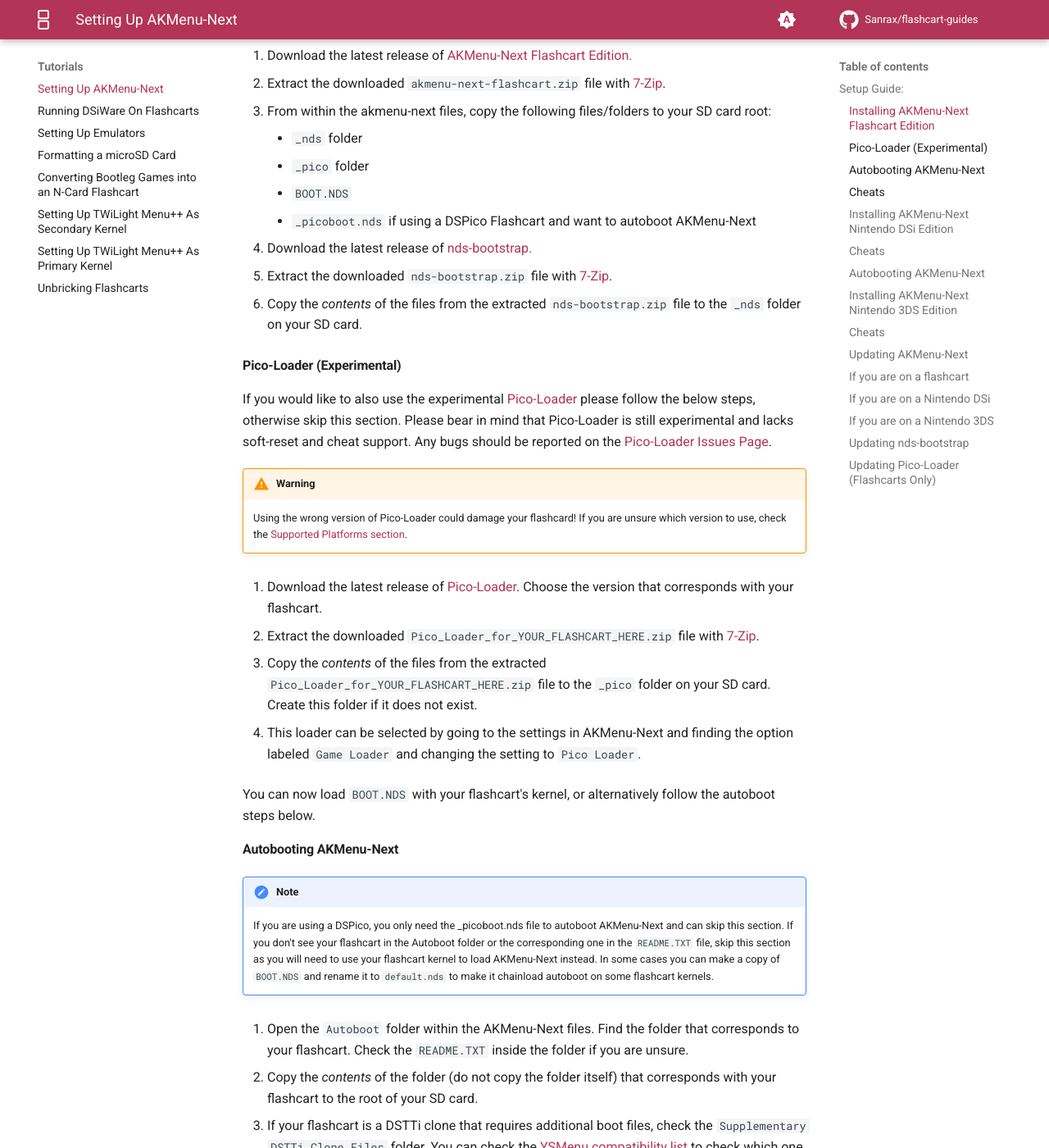
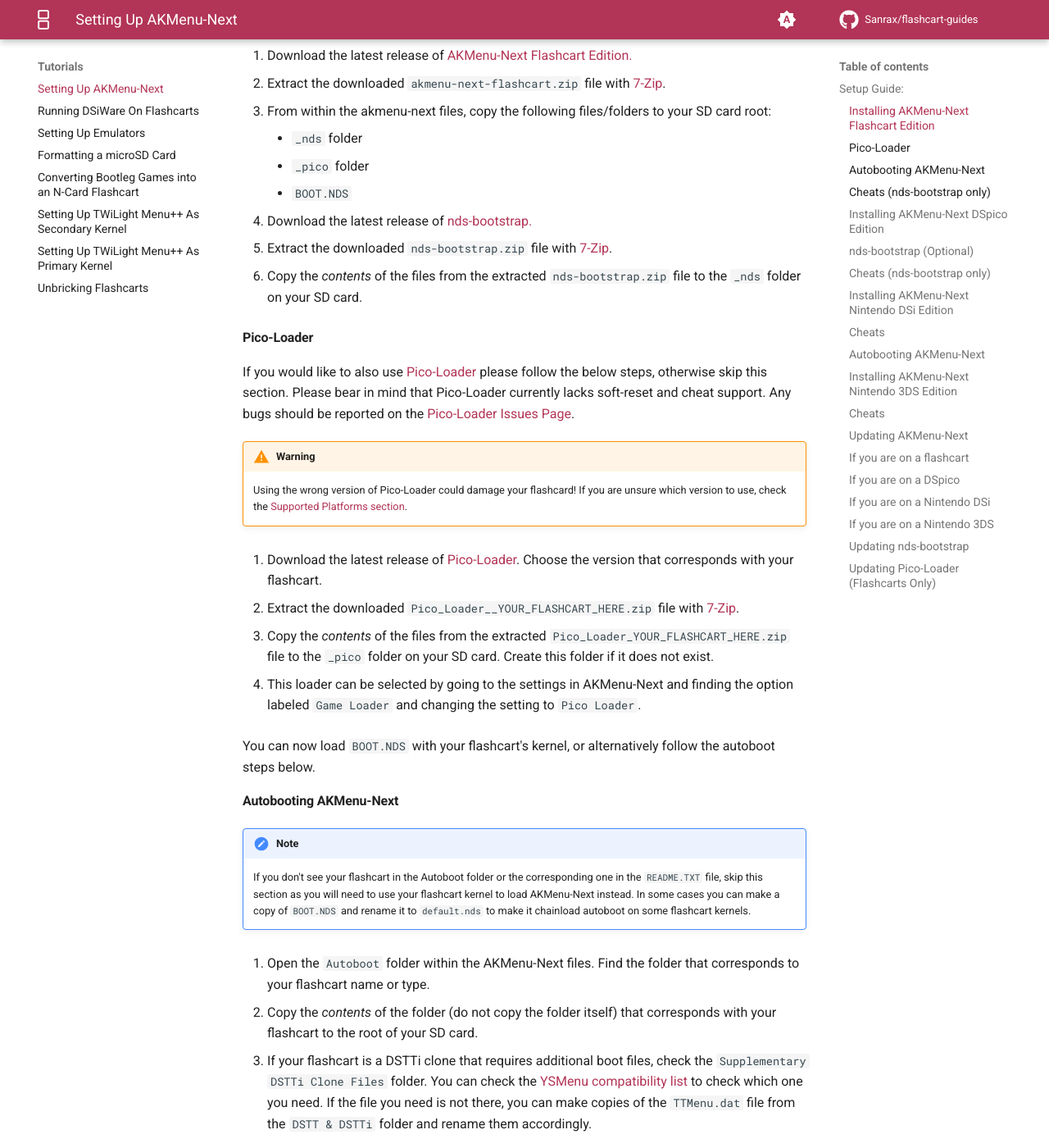
Before and after one commit to Sanrax/flashcart-guides, an MkDocs documentation site: the page built from docs/tutorials/akmenu-next.md, in a window 1280 px wide and 1400 px high, scrolled down 497 px. Shown: the whole window at 82% size. Built offline with MkDocs 1.6.1 and Material for MkDocs 9.7.7, drawn with Linux system fonts in a browser that asks for light colours; comment, search, counter and statistics services are not loaded; some of the changed lines change nothing that is shown; some of the changed text lies outside the part shown.

Commit message:
Update akmenu-next.md

```diff
--- a/docs/tutorials/akmenu-next.md
+++ b/docs/tutorials/akmenu-next.md
@@ -25,7 +25,6 @@
         - `_nds` folder
         - `_pico` folder
         - `BOOT.NDS`
-        - `_picoboot.nds` if using a DSPico Flashcart and want to autoboot AKMenu-Next
 
     1. Download the latest release of [nds-bootstrap.](https://github.com/DS-Homebrew/nds-bootstrap/releases/latest/download/nds-bootstrap.zip)
 
@@ -33,10 +32,10 @@
 
     1. Copy the *contents* of the files from the extracted `nds-bootstrap.zip` file to the `_nds` folder on your SD card.
 
-    #### Pico-Loader (Experimental)
+    #### Pico-Loader
 
-    If you would like to also use the experimental [Pico-Loader](https://github.com/LNH-team/pico-loader/) please follow the below steps, otherwise skip this section.
-    Please bear in mind that Pico-Loader is still experimental and lacks soft-reset and cheat support. Any bugs should be reported on the [Pico-Loader Issues Page](https://github.com/LNH-team/pico-loader/issues).
+    If you would like to also use [Pico-Loader](https://github.com/LNH-team/pico-loader/) please follow the below steps, otherwise skip this section.
+    Please bear in mind that Pico-Loader currently lacks soft-reset and cheat support. Any bugs should be reported on the [Pico-Loader Issues Page](https://github.com/LNH-team/pico-loader/issues).
 
     !!! warning
         Using the wrong version of Pico-Loader could damage your flashcard!
@@ -44,9 +43,9 @@
 
     1. Download the latest release of [Pico-Loader](https://github.com/LNH-team/pico-loader/releases/latest). Choose the version that corresponds with your flashcart.
 
-    1. Extract the downloaded `Pico_Loader_for_YOUR_FLASHCART_HERE.zip` file with [7-Zip](https://www.7-zip.org/).
+    1. Extract the downloaded `Pico_Loader__YOUR_FLASHCART_HERE.zip` file with [7-Zip](https://www.7-zip.org/).
 
-    1. Copy the *contents* of the files from the extracted `Pico_Loader_for_YOUR_FLASHCART_HERE.zip` file to the `_pico` folder on your SD card. Create this folder if it does not exist.
+    1. Copy the *contents* of the files from the extracted `Pico_Loader_YOUR_FLASHCART_HERE.zip` file to the `_pico` folder on your SD card. Create this folder if it does not exist.
 
     1. This loader can be selected by going to the settings in AKMenu-Next and finding the option labeled `Game Loader` and changing the setting to `Pico Loader`.
 
@@ -56,15 +55,59 @@
 
     !!! note
 
-         If you are using a DSPico, you only need the _picoboot.nds file to autoboot AKMenu-Next and can skip this section. If you don't see your flashcart in the Autoboot folder or the corresponding one in the `README.TXT` file, skip this section as you will need to use your flashcart kernel to load AKMenu-Next instead. In some cases you can make a copy of `BOOT.NDS` and rename it to `default.nds` to make it chainload autoboot on some flashcart kernels.
+        If you don't see your flashcart in the Autoboot folder or the corresponding one in the `README.TXT` file, skip this section as you will need to use your flashcart kernel to load AKMenu-Next instead. In some cases you can make a copy of `BOOT.NDS` and rename it to `default.nds` to make it chainload autoboot on some flashcart kernels.
 
-    1. Open the `Autoboot` folder within the AKMenu-Next files. Find the folder that corresponds to your flashcart. Check the `README.TXT` inside the folder if you are unsure.
+    1. Open the `Autoboot` folder within the AKMenu-Next files. Find the folder that corresponds to your flashcart name or type.
 
     1. Copy the *contents* of the folder (do not copy the folder itself) that corresponds with your flashcart to the root of your SD card.
 
     1. If your flashcart is a DSTTi clone that requires additional boot files, check the `Supplementary DSTTi Clone Files` folder. You can check the [YSMenu compatibility list](https://www.flashcarts.net/ysmenu-compat-ext) to check which one you need. If the file you need is not there, you can make copies of the `TTMenu.dat` file from the `DSTT & DSTTi` folder and rename them accordingly.
 
-    #### Cheats
+    #### Cheats (nds-bootstrap only)
+
+    1. If you'd like to be able to use cheats on your games, download a [cheat database.](https://gbatemp.net/threads/deadskullzjrs-nds-i-cheat-databases.488711)
+
+    1. You will need the `usrcheat.dat` file from the download link in the post. Copy this file to `_nds/akmenunext/cheats/` on your SD card. (Create the `cheats` folder if it doesn't exist)
+
+=== "DSpico"
+
+    #### Installing AKMenu-Next DSpico Edition
+
+    1. Download the latest release of [AKMenu-Next DSpico Edition.](https://github.com/coderkei/akmenu-next/releases/latest/download/akmenu-next-pico.zip)
+
+    1. Extract the downloaded `akmenu-next-pico.zip` file with [7-Zip](https://www.7-zip.org/).
+
+    1. From within the akmenu-next files, copy the following files/folders to your SD card root:
+
+        - `_nds` folder
+        - `_pico` folder
+        - `BOOT.NDS`
+        - `_picoboot.nds` (If you wish to autoboot AKMenu-Next)
+
+    1. Download the latest release of [Pico-Loader for DSpico](https://github.com/LNH-team/pico-loader/releases/latest/download/Pico_Loader_DSPICO.zip).
+
+    1. Extract the downloaded `Pico_Loader_DSPICO.zip` file with [7-Zip](https://www.7-zip.org/).
+
+    1. Copy the *contents* of the files from the extracted `Pico_Loader_DSPICO.zip` file to the `_pico` folder on your SD card.
+
+    1. This loader can be selected by going to the settings in AKMenu-Next and finding the option labeled `Game Loader` and changing the setting to `Pico Loader`.
+
+
+    #### nds-bootstrap (Optional)
+
+    Install nds-bootstrap additionally if you wish to use Cheats & Soft reset. Please note that you won't benefit from some of the features offered by the DSpico if you choose to use nds-bootstrap.
+
+    1. Download the latest release of [nds-bootstrap.](https://github.com/DS-Homebrew/nds-bootstrap/releases/latest/download/nds-bootstrap.zip)
+
+    1. Extract the downloaded `nds-bootstrap.zip` file with [7-Zip](https://www.7-zip.org/).
+
+    1. Copy the *contents* of the files from the extracted `nds-bootstrap.zip` file to the `_nds` folder on your SD card.
+
+    1. This loader can be selected by going to the settings in AKMenu-Next and finding the option labeled `Game Loader` and changing the setting to `nds-bootstrap`.
+
+    You can now load `BOOT.NDS` from Pico-Launcher kernel, or alternatively autoboot by using the `_picoboot.nds` file.
+
+    #### Cheats (nds-bootstrap only)
 
     1. If you'd like to be able to use cheats on your games, download a [cheat database.](https://gbatemp.net/threads/deadskullzjrs-nds-i-cheat-databases.488711)
 
@@ -180,6 +223,10 @@
     #### If you are on a flashcart
 
     - Copy & replace the `BOOT.NDS` file to your SD card root.
+
+    #### If you are on a DSpico
+
+    - Copy & replace the `BOOT.NDS` file to your SD card root.
     - Copy & Replace the `_picoboot.nds` file to your SD card root if you using a DSPico and are currently autobooting AKMenu-Next.
 
     #### If you are on a Nintendo DSi
```
